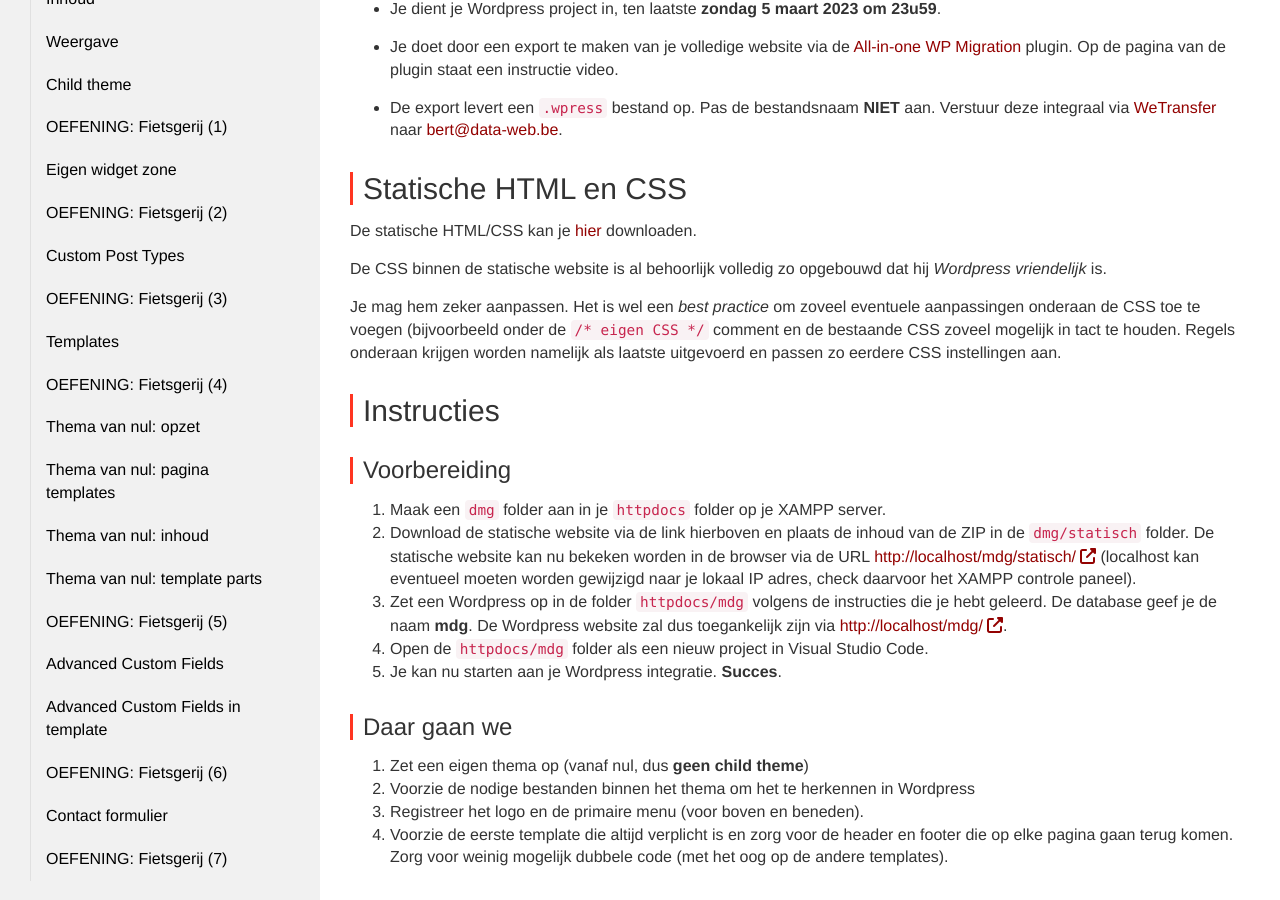
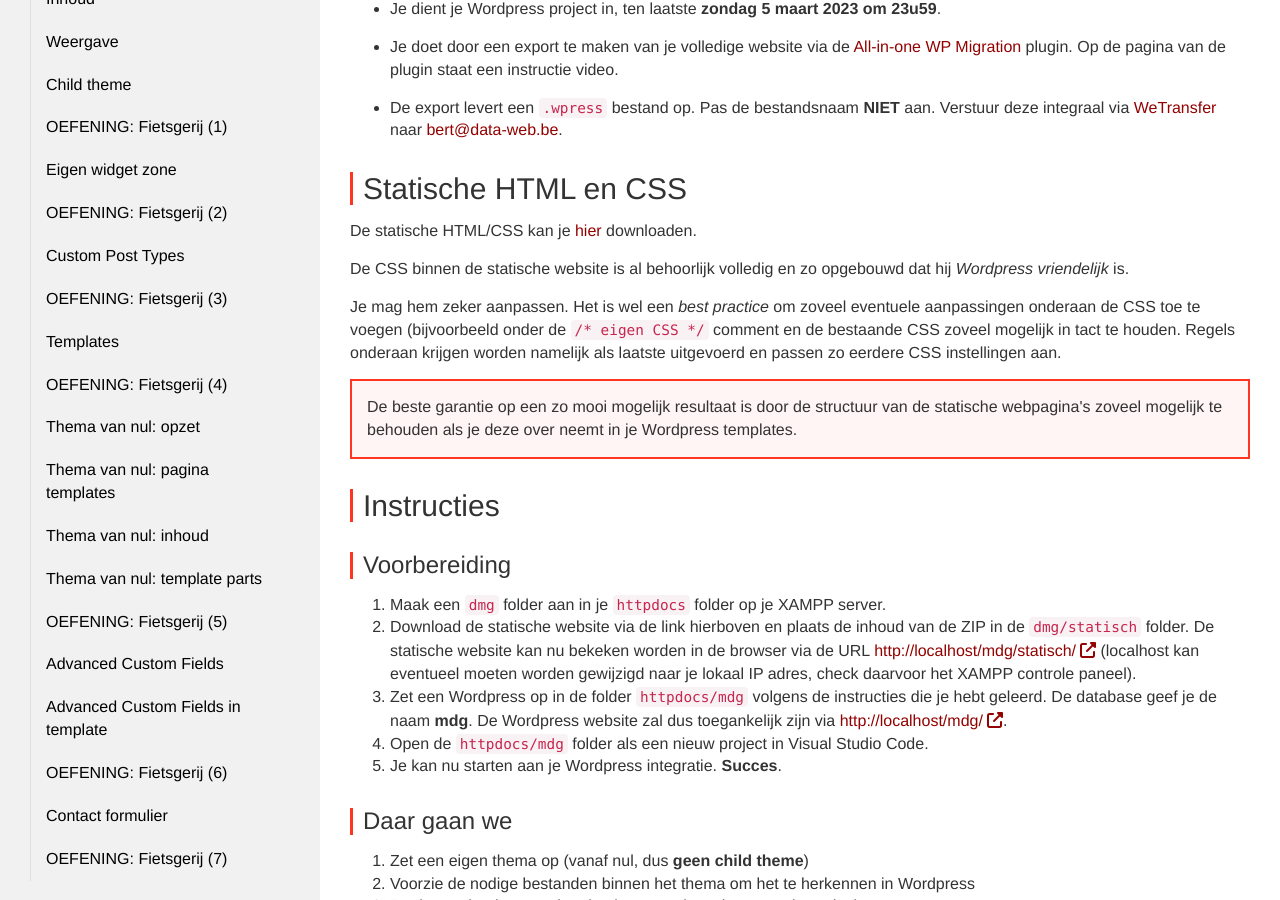
Before and after one commit to Syntra-Brussel/dynamische-webtechnieken, a Jekyll site: the page built from wordpress/eindopdracht.md, in a window 1280 px wide and 900 px high, scrolled down 437 px. Built offline with Jekyll 4.4.1, drawn with Linux system fonts in a browser that asks for light colours; nearby versions of some CDN libraries; a script that is not in the unit is left out.

Commit message:
Update eindopdracht.md

```diff
--- a/wordpress/eindopdracht.md
+++ b/wordpress/eindopdracht.md
@@ -25,9 +25,13 @@ collection: wordpress
 
 De statische HTML/CSS kan je <a href="mdg/mdg.zip">hier</a> downloaden.
 
-De CSS binnen de statische website is al behoorlijk volledig zo opgebouwd dat hij <em>Wordpress vriendelijk</em> is.
+De CSS binnen de statische website is al behoorlijk volledig en zo opgebouwd dat hij <em>Wordpress vriendelijk</em> is.
 
 Je mag hem zeker aanpassen. Het is wel een <em>best practice</em> om zoveel eventuele aanpassingen onderaan de CSS toe te voegen (bijvoorbeeld onder de <code>/* eigen CSS */</code> comment en de bestaande CSS zoveel mogelijk in tact te houden. Regels onderaan krijgen worden namelijk als laatste uitgevoerd en passen zo eerdere CSS instellingen aan.
+
+<div class="highlight">
+De beste garantie op een zo mooi mogelijk resultaat is door de structuur van de statische webpagina's zoveel mogelijk te behouden als je deze over neemt in je Wordpress templates.
+</div>
 
 ## Instructies
 
```
